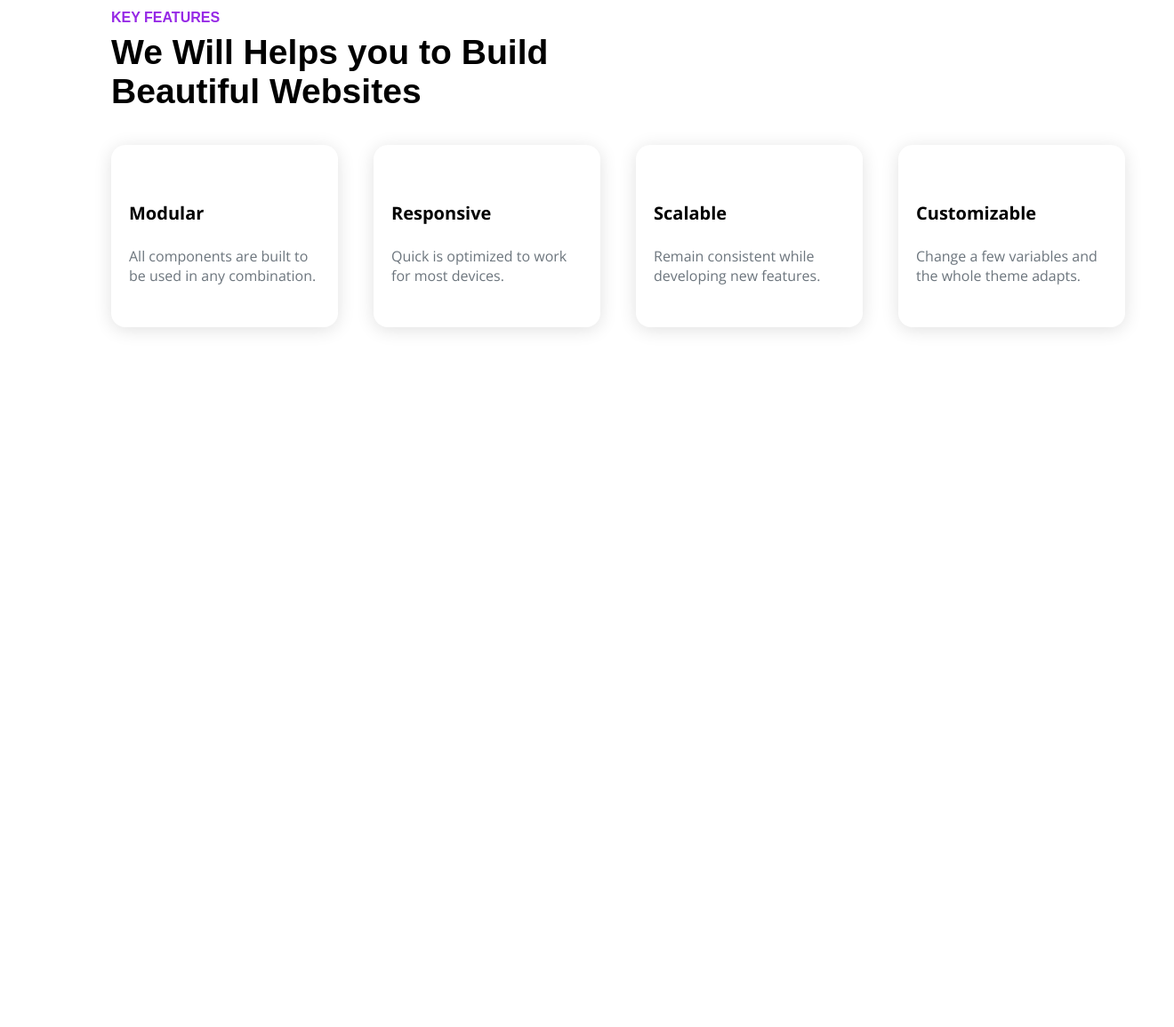
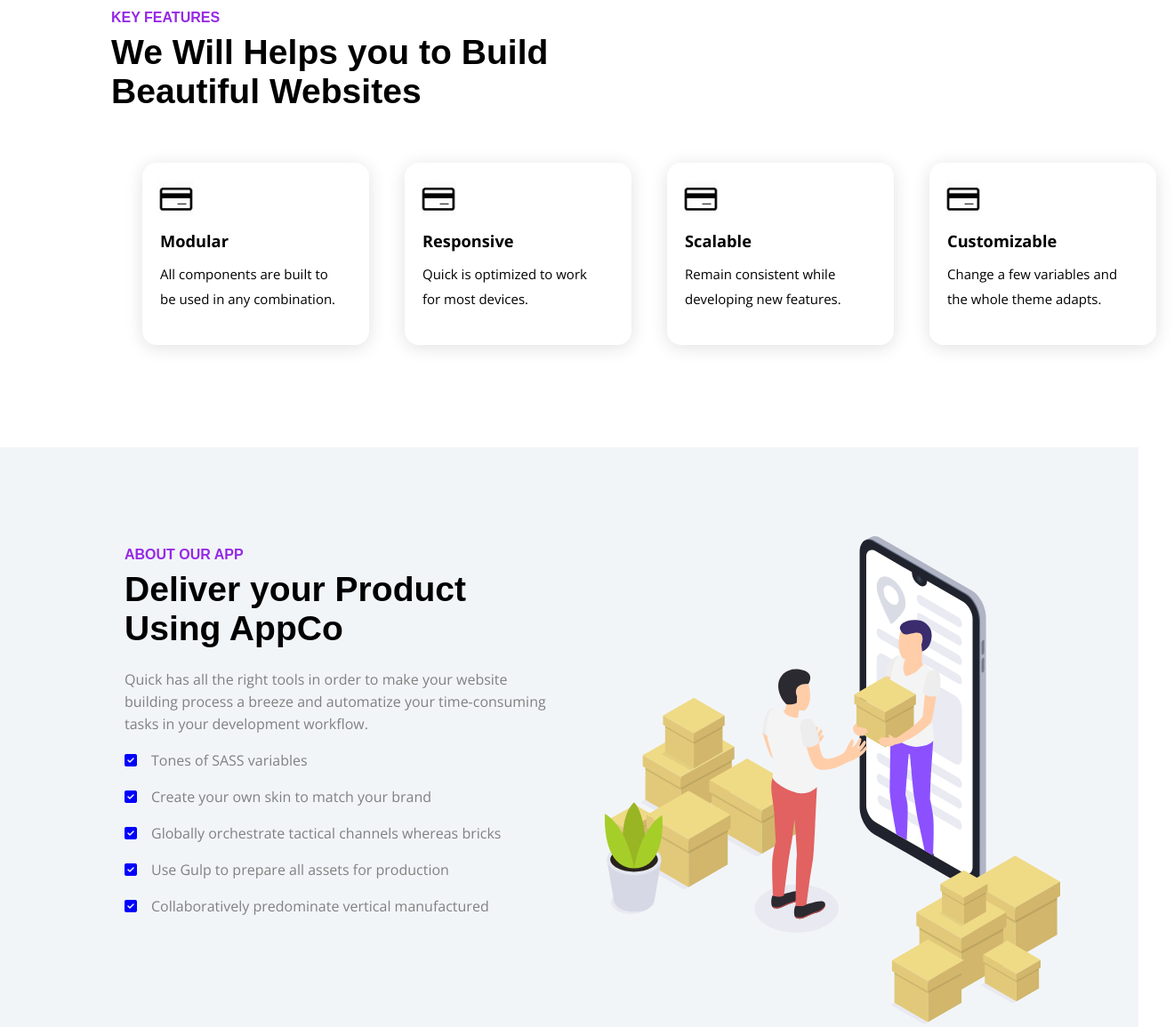
Before and after one commit to lizaitis97/Darbai, a plain HTML site: page Landing page/landing_page.html in a window 1280 px wide. Shown: the part 1106-2261 px from the top of the page at 89% size, 1320 px wide, since content can reach past the window. Before the commit the page ends 1719 px from the top, so only its background shows below. Drawn offline with nearby package versions, Linux system fonts and the light colour scheme.

Commit message:
3 sekcija padaryta

```diff
--- a/Landing page/landing_page.html
+++ b/Landing page/landing_page.html
@@ -8,11 +8,11 @@
     <link rel="preconnect" href="https://fonts.googleapis.com">
     <link rel="preconnect" href="https://fonts.gstatic.com" crossorigin>
     <link href="https://fonts.googleapis.com/css2?family=Open+Sans:wght@400;500;700&display=swap" rel="stylesheet">
-
+    <script src="https://kit.fontawesome.com/2b80b802ee.js" crossorigin="anonymous"></script>
 
    <style>
     body {
-        margin: 0;
+        margin: 0 ;
         font-family: 'Open Sans', sans-serif;
     }
 
@@ -29,7 +29,7 @@
         position: fixed;
         width: 100%;
         z-index: 100;
-        background-color: purple;
+        background: linear-gradient(to right, rgba(32, 40, 119, 0.95), rgba(55, 46, 149, 0.95), rgba(83, 49, 177, 0.90), rgba(114, 48, 205, 0.85), rgba(150, 41, 230, 0.95));
 
     }
 
@@ -205,14 +205,10 @@
        }
        .row3{
         display: flex;
-        flex-wrap: wrap;
-        margin-right: -15px;
-        margin-left: -15px;
         text-align: center;
-
         }
 
-      .card-1  {
+      .card   {
         border-radius: 1rem;
         height: 205px;
         width: 255px;
@@ -220,80 +216,86 @@
         bottom: 145px;
         left: 140px;
         box-shadow: 0 3px 20px 0 rgb(0 0 0 / 12%);
-}
-     .cardtext2 h5{
-        font-size: 1.25em;
-        text-align: left;
+        margin: 20px;}
+
+
+    .card1icon{
+        width: 60px;
+        height: 40px;
         position: relative;
-        top: 30px;
-        left: 20px;
-     }
-     .cardtext2 p{
-       color: #6c757d;
-       position:relative;
         top: 20px;
-       height: 52px;
-       width: 215px;
-       left: 20px;
-       text-align: left;
+        right: 90px;
+
 
     }
 
 
-        .card-1:hover{
-     background-color: #9629e6;
-     color: white;
-     transition: all ease 0.5s;
+     .cardtext1 {
+        font-size: 22px;
+        text-align: left;
+        position: relative;
+        left: 20px;
+
+     }
+     .cardtext1 p{
+        font-size: 15px;
+        width: 200px;
+        position: relative;
+        bottom: 20px;
+        line-height: 28px;
+
 
      }
 
-      .card-2  {
-        border-radius: 1rem;
-        box-shadow: 0 3px 20px 0 rgb(0 0 0 / 12%);
-        height: 205px;
-        width: 255px;
-        position: relative;
-        bottom: 145px;
-        left: 180px;
+     .card:hover{
+     background-color: #9629e6;
+     transition: all ease 0.5s;
+     color: white ;
 
     }
-        .card-2:hover{
-    background-color: #9629e6;
-    color: white;
-    transition: all ease 0.5s;
+    #cardicon{
+    position: relative;
+    right: 90px;
+    top: 20px;
+    width: 40px;
+    }
+
+.container3{
+    max-width: 100%;
+       }
+   .section-three{
+    background: rgb(242, 245, 248);
+    position: relative;
+    bottom: 150px;
+
+
+  }
+.s3textbox {
+    width: 480px;
+    position: relative;
+    margin: 150px;
+    z-index: 1;
+    right: 190px;
+    bottom: 500px;
+}
+.s3textbox p  {
+    line-height: 25px;
+    position: relative;
+    bottom: 30px;
+    color: gray;
+}
+    .s3background{
+        position: relative;
+        left: 500px;
+        top: 200px;
+
+}
+.fa-solid{
+    color: blue;
+    width: 30px;
 }
 
 
-
-      .card-3  {
-        border-radius: 1rem;
-        box-shadow: 0 3px 20px 0 rgb(0 0 0 / 12%);
-        height: 205px;
-        width: 255px;
-        position: relative;
-        bottom: 145px;
-        left: 220px;
-    }
-    .card-3:hover{
-    background-color: #9629e6;
-    color: white;
-    transition: all ease 0.5s;   }
-
-
-      .card-4  {
-        border-radius: 1rem;
-        box-shadow: 0 3px 20px 0 rgb(0 0 0 / 12%);
-        height: 205px;
-        width: 255px;
-        position: relative;
-        bottom: 145px;
-        left: 260px;
-}
-.card-4:hover{
-    background-color: #9629e6;
-    color: white;
-    transition: all ease 0.5s;
-}
 
 </style>
 
@@ -369,63 +371,55 @@
        </div>
    </div>
 <div class="row3">
-    <div class="card-1">
-        <div class="card1vidus">
-        <div class="card1text1">
-         <span class="cardicon">
-
-        </span>
-         </div>
-         <div class="cardtext2">
-            <h5 >Modular</h5>
+    <div class="card 1">
+        <img src="assets/card1.png" id="cardicon">
+        <div class="cardtext1">
+            <h5>Modular</h5>
             <p>All components are built to be used in any combination.</p>
              </div>
              </div>
-      </div>
-    <div class="card-2">
-        <div class="card2vidus">
-        <div class="card2text1">
-            <span class="cardicon">
-         </span>
-         </div>
-         <div class="cardtext2">
+
+    <div class="card 2">
+        <img src="assets/card1.png" id="cardicon">
+        <div class="cardtext1">
          <h5>Responsive</h5>
   <p>Quick is optimized to work for most devices.</p>
         </div>
         </div>
-    </div>
-    <div class="card-3">
-        <div class="card3vidus">
-        <div class="card3text1">
-            <span class="cardicon">
-         </span>
-         </div>
-         <div class="cardtext2">
+
+    <div class="card 3">
+        <img src="assets/card1.png" id="cardicon">
+        <div class="cardtext1">
             <h5>Scalable</h5>
           <p>Remain consistent while developing new features.</p>
        </div>
        </div>
-    </div>
-    <div class="card-4">
-        <div class="card4vidus">
-        <div class="card4text1">
-            <span class="cardicon">
-         </span>
-         </div>
-         <div class="cardtext2">
+
+    <div class="card 4">
+        <img src="assets/card1.png" id="cardicon">
+        <div class="cardtext1">
          <h5>Customizable</h5>
        <p>Change a few variables and the whole theme adapts.</p>
       </div>
     </div>
 </div>
+ </section>
+ <section class="section-three">
+    <div class="introImage">
+        <img class="s3background" src="assets/delivery-app.svg" alt="">
+    <div class="container3">
+        <div class="s3textbox">
+            <span class="s2text1">ABOUT OUR APP</span>
+            <h2 class="s2text2">Deliver your Product Using AppCo</h2>
+            <p>Quick has all the right tools in order to make your website building process a breeze and automatize your time-consuming tasks in your development workflow.</p>
 
-
-
-
-
-
-
-        </section>
+                <p> <i class="fa-solid fa-square-check"></i>Tones of SASS variables</p>
+                 <p><i class="fa-solid fa-square-check"></i>Create your own skin to match your brand</p>
+                 <p><i class="fa-solid fa-square-check"></i>Globally orchestrate tactical channels whereas bricks</p>
+                 <p><i class="fa-solid fa-square-check"></i>Use Gulp to prepare all assets for production</p>
+                 <p><i class="fa-solid fa-square-check"></i>Collaboratively predominate vertical manufactured</p>
+        </div>
+       </div>
 
 </body>
 </html>
```
Also changed, not shown: Landing page/assets/card1.jpg (deleted), Landing page/assets/card1.png (added), Landing page/assets/delivery-app.svg (added). Lines whose indentation alone changed are shown as unchanged.
